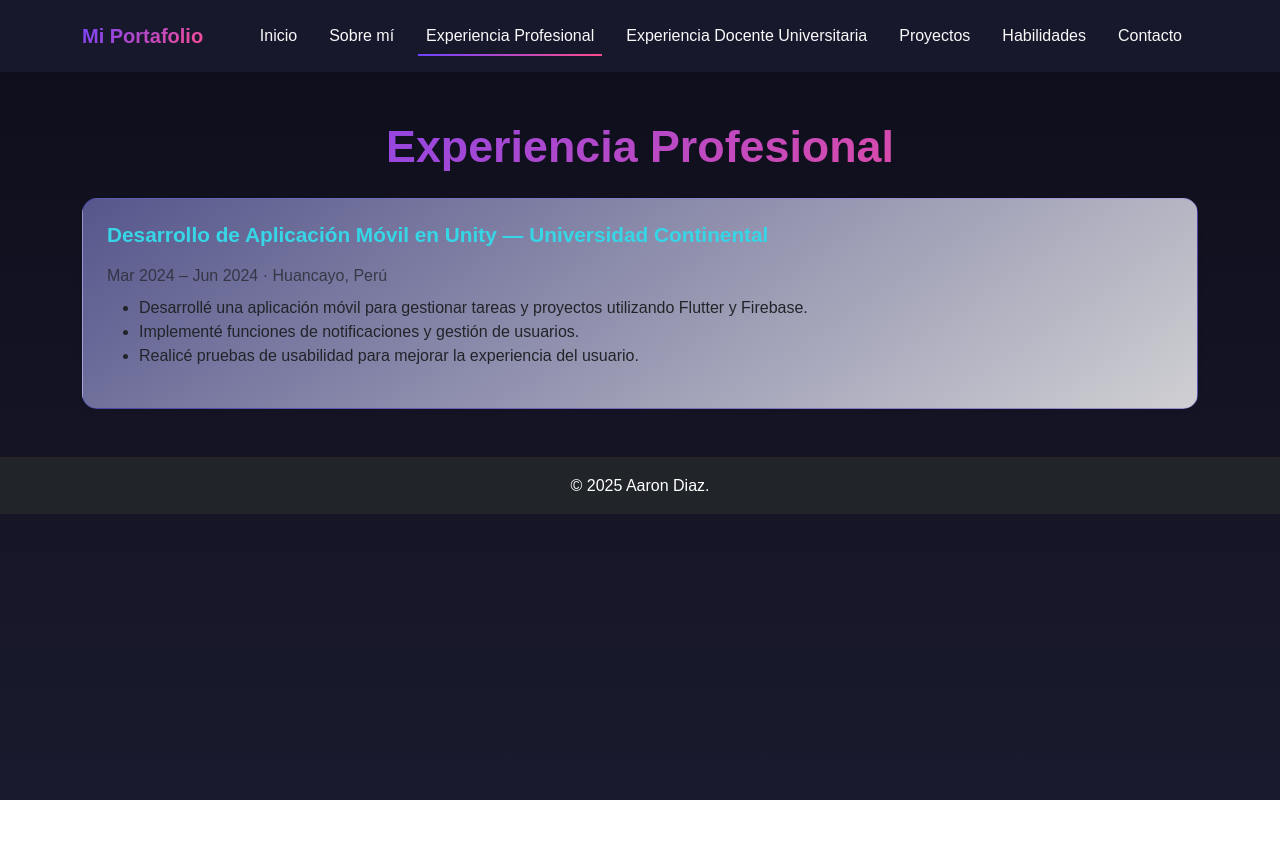
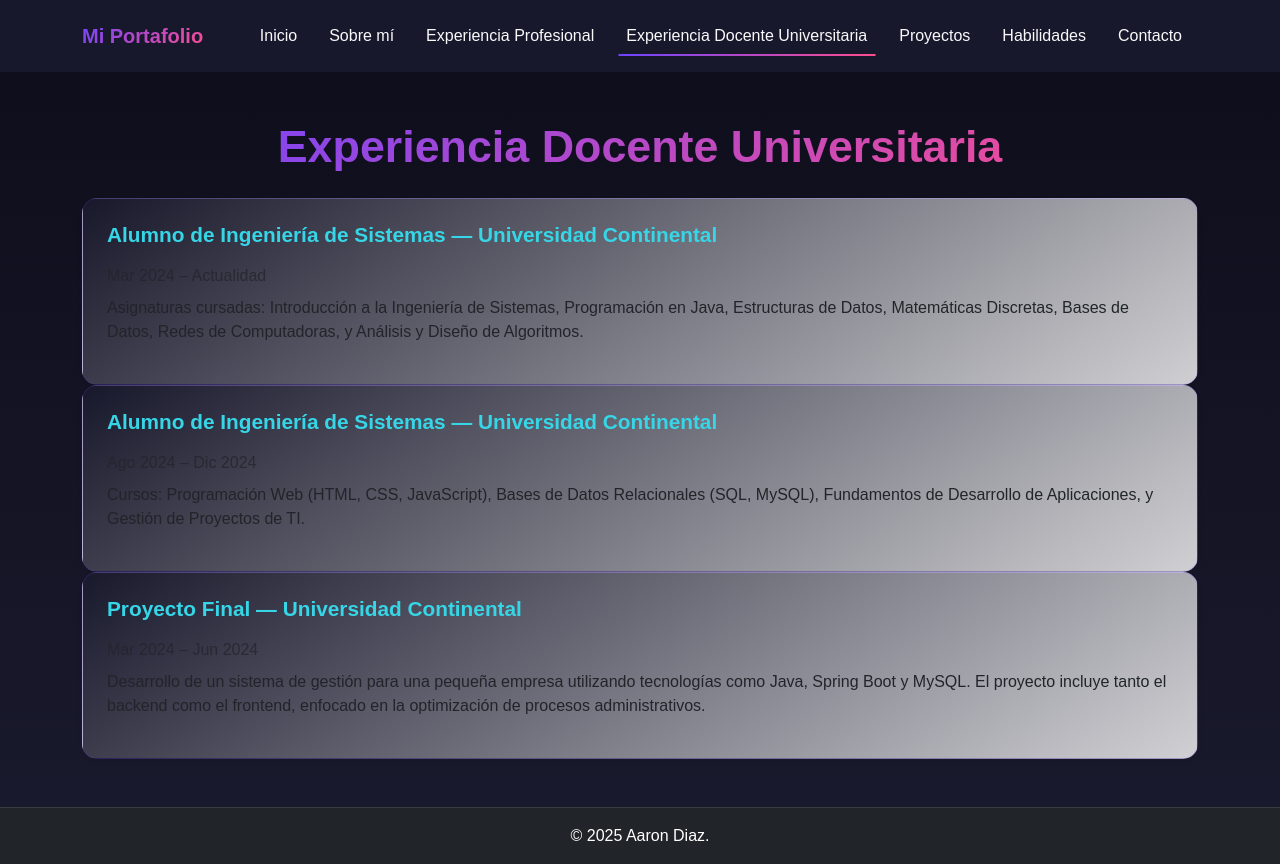
Before and after one commit to AarondB1/PortafolioWeb, a plain HTML site: page experienciaprofesional.html in a window 1280 px wide. Before the commit the page ends 800 px from the top, so only its background shows below. Drawn offline with nearby package versions, Linux system fonts and the light colour scheme.

Commit message:
experienciaprofesional.html

```diff
--- a/experienciaprofesional.html
+++ b/experienciaprofesional.html
@@ -3,13 +3,13 @@
 <head>
   <meta charset="utf-8" />
   <meta name="viewport" content="width=device-width, initial-scale=1" />
-  <title>Experiencia Profesional · Portafolio</title>
+  <title>Experiencia Docente Universitaria · Portafolio</title>
   <link href="https://cdn.jsdelivr.net/npm/bootstrap@5.3.2/dist/css/bootstrap.min.css" rel="stylesheet">
   <link rel="stylesheet" href="css/estilos.css">
 </head>
 <body>
 
-  <!-- NAVBAR (activo en profesional) -->
+  <!-- NAVBAR (activo en docente) -->
   <nav class="navbar navbar-expand-lg navbar-dark bg-dark">
     <div class="container">
       <a class="navbar-brand fw-bold" href="index.html">Mi Portafolio</a>
@@ -20,8 +20,8 @@
         <ul class="navbar-nav ms-auto">
           <li class="nav-item"><a class="nav-link" href="index.html">Inicio</a></li>
           <li class="nav-item"><a class="nav-link" href="sobremi.html">Sobre mí</a></li>
-          <li class="nav-item"><a class="nav-link active" href="experienciaprofesional.html">Experiencia Profesional</a></li>
-          <li class="nav-item"><a class="nav-link" href="experienciadocente.html">Experiencia Docente Universitaria</a></li>
+          <li class="nav-item"><a class="nav-link" href="experienciaprofesional.html">Experiencia Profesional</a></li>
+          <li class="nav-item"><a class="nav-link active" href="experienciadocente.html">Experiencia Docente Universitaria</a></li>
           <li class="nav-item"><a class="nav-link" href="proyectos.html">Proyectos</a></li>
           <li class="nav-item"><a class="nav-link" href="habilidades.html">Habilidades</a></li>
           <li class="nav-item"><a class="nav-link" href="contacto.html">Contacto</a></li>
@@ -31,35 +31,46 @@
   </nav>
 
   <!-- CONTENIDO -->
-  <!-- Usa la navbar de arriba, marcando este enlace como active -->
 
   <main class="container py-5">
-    <h1 class="mb-4">Experiencia Profesional</h1>
+    <h1 class="mb-4">Experiencia Docente Universitaria</h1>
 
     <div class="timeline">
-      <!-- Item 1: Proyecto de Desarrollo de Aplicación Móvil  -->
+      <!-- Item 1: Curso de Introducción a la Ingeniería de Sistemas -->
       <article class="tl-item">
         <div class="card shadow-sm">
           <div class="card-body">
-            <h5 class="card-title">Desarrollo de Aplicación Móvil en Unity — Universidad Continental</h5>
-            <p class="text-muted mb-2">Mar 2024 – Jun 2024 · Huancayo, Perú</p>
-            <ul>
-              <li>Desarrollé una aplicación móvil para gestionar tareas y proyectos utilizando Flutter y Firebase.</li>
-              <li>Implementé funciones de notificaciones y gestión de usuarios.</li>
-              <li>Realicé pruebas de usabilidad para mejorar la experiencia del usuario.</li>
-            </ul>
+            <h5 class="card-title">Alumno de Ingeniería de Sistemas — Universidad Continental</h5>
+            <p class="text-muted mb-2">Mar 2024 – Actualidad</p>
+            <p>Asignaturas cursadas: Introducción a la Ingeniería de Sistemas, Programación en Java, Estructuras de Datos, Matemáticas Discretas, Bases de Datos, Redes de Computadoras, y Análisis y Diseño de Algoritmos.</p>
           </div>
         </div>
       </article>
 
+      <!-- Item 2: Curso de Programación Web y Bases de Datos -->
+      <article class="tl-item">
+        <div class="card shadow-sm">
+          <div class="card-body">
+            <h5 class="card-title">Alumno de Ingeniería de Sistemas — Universidad Continental</h5>
+            <p class="text-muted mb-2">Ago 2024 – Dic 2024</p>
+            <p>Cursos: Programación Web (HTML, CSS, JavaScript), Bases de Datos Relacionales (SQL, MySQL), Fundamentos de Desarrollo de Aplicaciones, y Gestión de Proyectos de TI.</p>
+          </div>
+        </div>
+      </article>
 
-
-
-
-
-
-
-
+      <!-- Item 3: Proyecto Final de Ingeniería de Sistemas -->
+      <article class="tl-item">
+        <div class="card shadow-sm">
+          <div class="card-body">
+            <h5 class="card-title">Proyecto Final — Universidad Continental</h5>
+            <p class="text-muted mb-2">Mar 2024 – Jun 2024</p>
+            <p>Desarrollo de un sistema de gestión para una pequeña empresa utilizando tecnologías como Java, Spring Boot y MySQL. El proyecto incluye tanto el backend como el frontend, enfocado en la optimización de procesos administrativos.</p>
+          </div>
+        </div>
+      </article>
+    </div>
+        </div>
+      </article>
     </div>
   </main>
 
@@ -70,6 +81,7 @@
   <script src="https://cdn.jsdelivr.net/npm/bootstrap@5.3.2/dist/js/bootstrap.bundle.min.js"></script>
 </body>
 </html>
+
 <style>
   :root {
     --primary: #6e44ff;
@@ -151,9 +163,9 @@
 
   /* Cards */
   .card {
-    background: linear-gradient(145deg, rgba(104, 104, 168, 0.8), rgba(255, 255, 255, 0.8));
+    background: linear-gradient(145deg, rgba(26, 26, 46, 0.8), rgba(255, 255, 255, 0.8));
     border-radius: 15px;
-    border: 1px solid rgba(25, 0, 255, 0.2);
+    border: 1px solid rgba(110, 68, 255, 0.2);
     overflow: hidden;
     transition: all 0.4s ease;
     height: 100%;
@@ -217,7 +229,7 @@
   }
 
   .btn-outline-secondary:hover {
-    background: rgba(44, 168, 65, 0.1);
+    background: rgba(255, 255, 255, 0.1);
     border-color: var(--accent);
     color: var(--accent);
     transform: translateY(-2px);
@@ -227,7 +239,7 @@
   footer {
     background: var(--dark);
     padding: 2rem 0;
-    border-top: 1px solid rgba(189, 17, 17, 0.1);
+    border-top: 1px solid rgba(255, 255, 255, 0.1);
   }
 
   /* Responsive */
```
